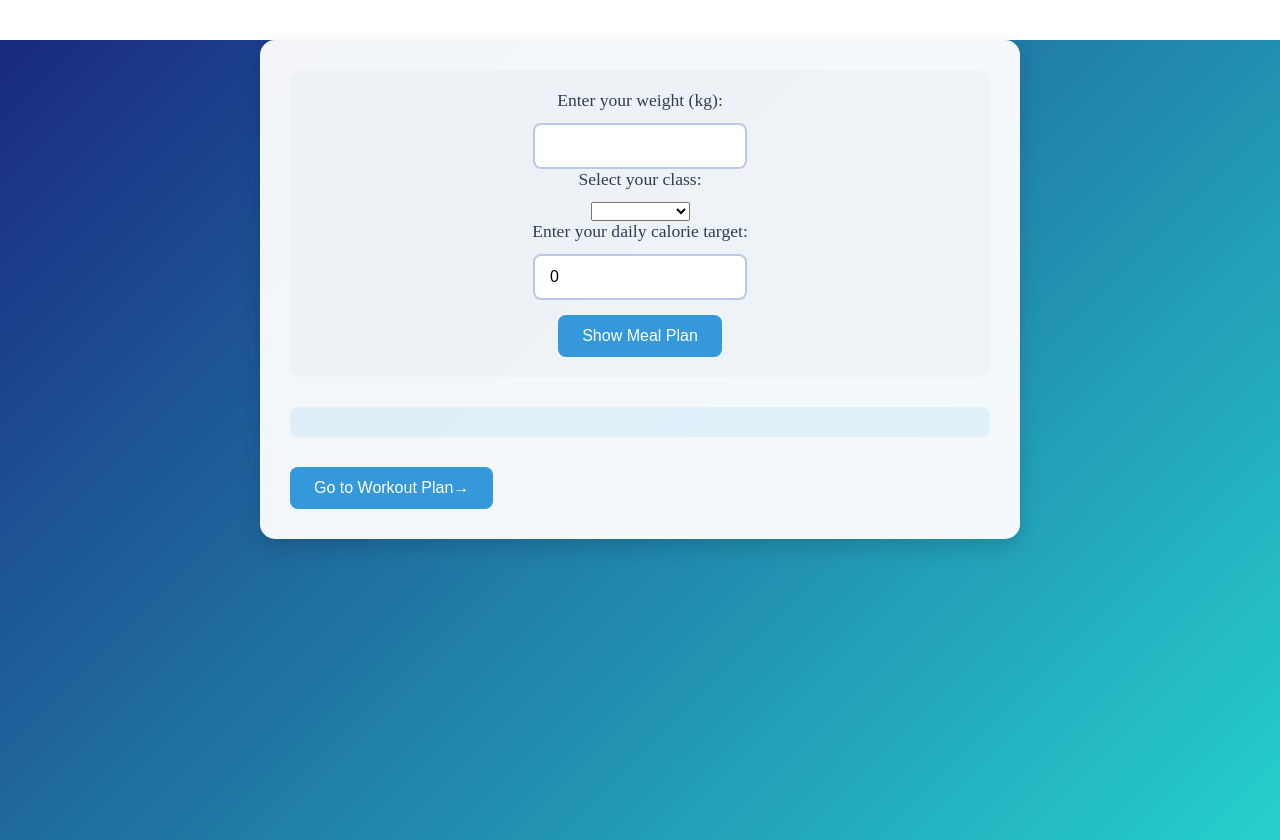
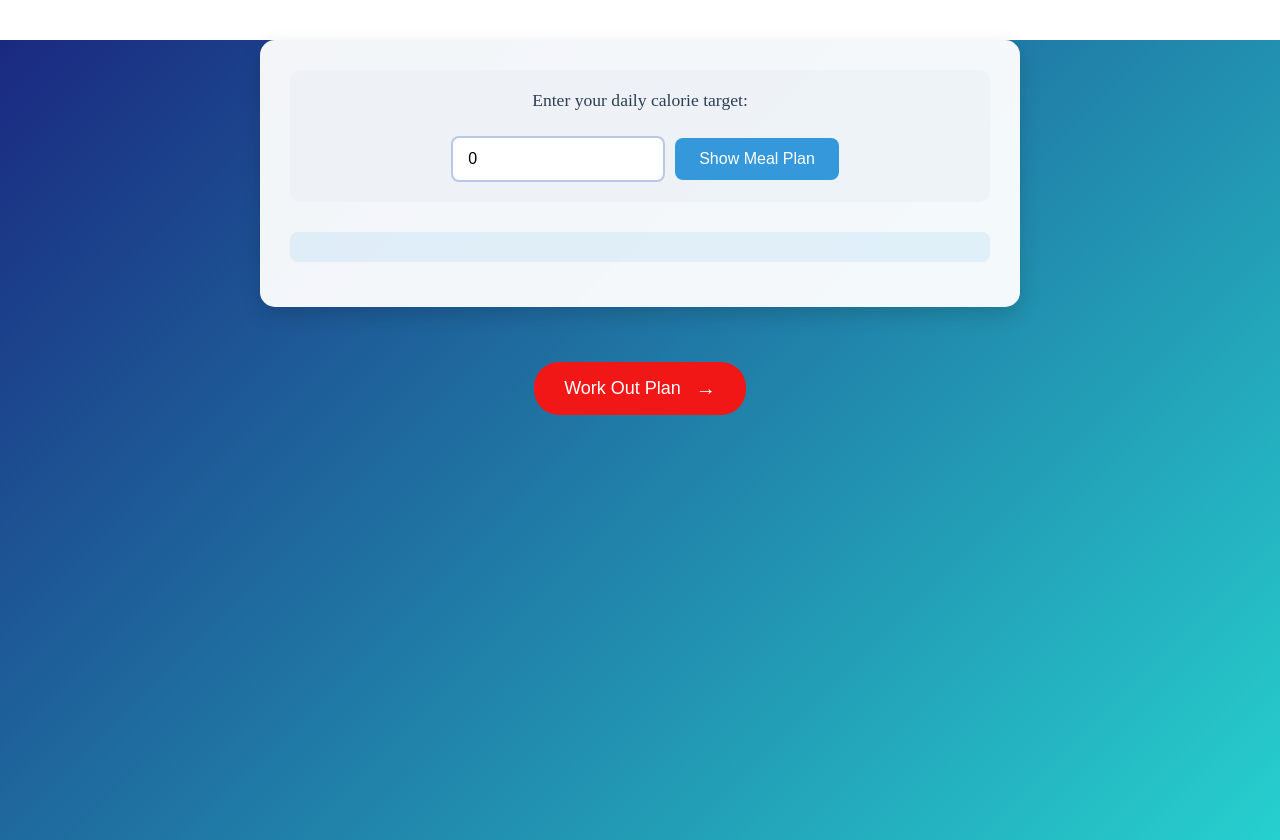
Before and after one commit to Omar-Abdullah-Shaikh-Al-Zoor/CalorieFit, an Angular app in the folder CalorieFitApp/: page / in a window 1280 px wide. Built offline with nearby package versions, Linux system fonts and the light colour scheme.

Commit message:
Finalizes diet page

```diff
--- a/CalorieFitApp/src/app/diet-page/diet-page.component.css
+++ b/CalorieFitApp/src/app/diet-page/diet-page.component.css
@@ -129,3 +129,32 @@ li::before {
     margin: 10px 0;
   }
 }
+.workout-button-container {
+  display: flex;
+  justify-content: center;
+  margin: 40px 0;
+}
+
+.workout-button {
+  background-color: #f11717;
+  color: white;
+  padding: 15px 30px;
+  border: none;
+  border-radius: 25px;
+  font-size: 18px;
+  cursor: pointer;
+  display: flex;
+  align-items: center;
+  gap: 10px;
+  transition: all 0.3s ease;
+}
+
+.workout-button:hover {
+  background-color: #1bdd45;
+  transform: translateX(5px);
+}
+
+.arrow-icon {
+  font-size: 20px;
+  margin-left: 5px;
+}
--- a/CalorieFitApp/src/app/diet-page/diet-page.component.html
+++ b/CalorieFitApp/src/app/diet-page/diet-page.component.html
@@ -1,25 +1,8 @@
+<!-- meal-plan.component.html -->
 <div class="meal-plan-container">
-  <!-- Input Section -->
   <div class="input-section">
-    <div class="input-group">
-      <label for="weight">Enter your weight (kg):</label>
-      <input type="number" id="weight" [(ngModel)]="weight" />
-    </div>
-
-    <div class="input-group">
-      <label for="class">Select your class:</label>
-      <select id="class" [(ngModel)]="selectedClass">
-        <option value="Bulking">Bulking</option>
-        <option value="Cutting">Cutting</option>
-        <option value="Maintenance">Maintenance</option>
-      </select>
-    </div>
-
-    <div class="input-group">
-      <label for="calorieLoss">Enter your daily calorie target:</label>
-      <input type="number" id="calorieLoss" [(ngModel)]="calorieLossInput">
-    </div>
-
+    <label for="calorieLoss">Enter your daily calorie target:</label>
+    <input type="number" id="calorieLoss" [(ngModel)]="calorieLossInput">
     <button (click)="showMealPlan()">Show Meal Plan</button>
   </div>
 
@@ -215,23 +198,10 @@
       <li>2 cups mixed nuts</li>
     </ul>
   </div>
-
-  <!-- Nutrition Summary -->
-  <div class="nutrition-summary" *ngIf="selectedRange">
-    <h3>Daily Nutrition Summary</h3>
-    <div class="nutrition-details">
-      <div class="protein-info">
-        <span class="label">Total Protein:</span>
-        <span class="value">{{ calculateTotalProtein() }}g</span>
-      </div>
-    </div>
-  </div>
-
-  <!-- Navigation Section -->
-  <div class="navigation-section">
-    <button class="workout-btn" (click)="goToWorkoutPlan()">
-      <span class="btn-text">Go to Workout Plan</span>
-      <span class="btn-icon">→</span>
-    </button>
-  </div>
 </div>
+<div class="workout-button-container">
+  <button class="workout-button" routerLink="/workout-plan">
+    Work Out Plan
+    <i class="arrow-icon">→</i>
+  </button>
+</div>
```
